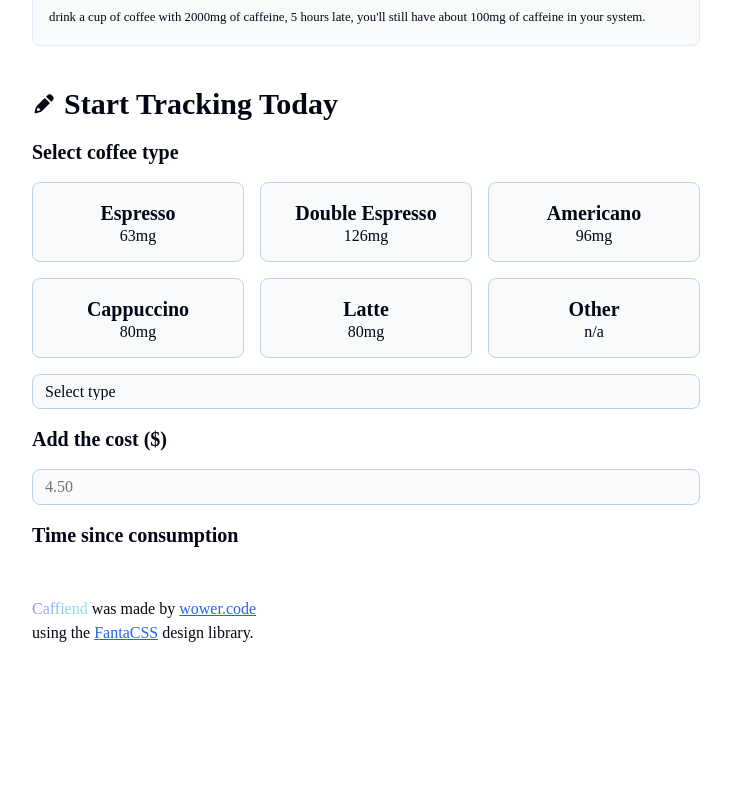
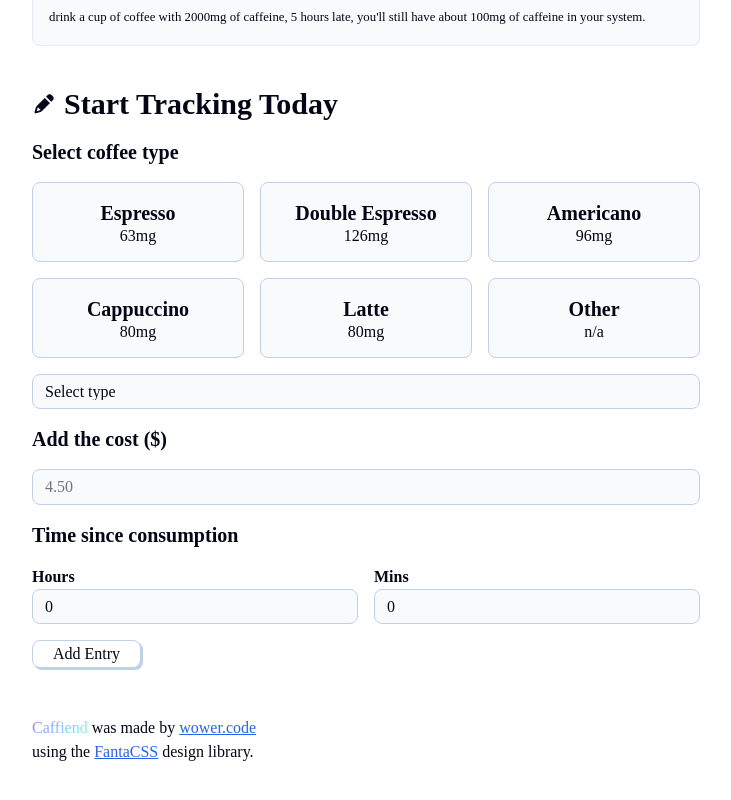
Before and after one commit to wower24/coffee-tracker-react, a React (Vite) app in the folder coffee-tracker/: page / in a window 1280 px wide. Shown: the part 456-1256 px from the top of the page, without its empty margins (274-1005 px from the left). Before the commit the page ends 1149 px from the top, so only its background shows below. Built offline with nearby package versions, Linux system fonts and the light colour scheme; a web font is replaced by a local one.

Commit message:
CoffeeForm content

```diff
--- a/coffee-tracker/src/components/CoffeeForm.jsx
+++ b/coffee-tracker/src/components/CoffeeForm.jsx
@@ -46,6 +46,43 @@ export default function CoffeeForm() {
             type='number'
             placeholder='4.50'/>
             <h4>Time since consumption</h4>
+            <div className='time-entry'>
+                <div>
+                    <h6>Hours</h6>
+                    <select id='hours-select'>
+                        {
+                            [0, 1, 2, 3, 4, 5,
+                                 6, 7, 8, 9, 10,
+                                 11, 12, 13, 14, 15,
+                                 16, 17, 18, 19, 20,
+                                 21, 22, 23].map((hour, hourIndex) => {
+                                    return(
+                                        <option
+                                        key={hourIndex}
+                                        value={hour}>{hour}</option>
+                                    )
+                            })
+                        }
+                    </select>
+                </div>
+                <div>
+                    <h6>Mins</h6>
+                    <select id='mins-select'>
+                        {
+                            [0, 5, 10, 15, 30, 45].map((min, minIndex) => {
+                                    return(
+                                        <option
+                                        key={minIndex}
+                                        value={min}>{min}</option>
+                                    )
+                            })
+                        }
+                    </select>
+                </div>
+            </div>
+            <button>
+                <p>Add Entry</p>
+            </button>
         </>
     )
 }
```
